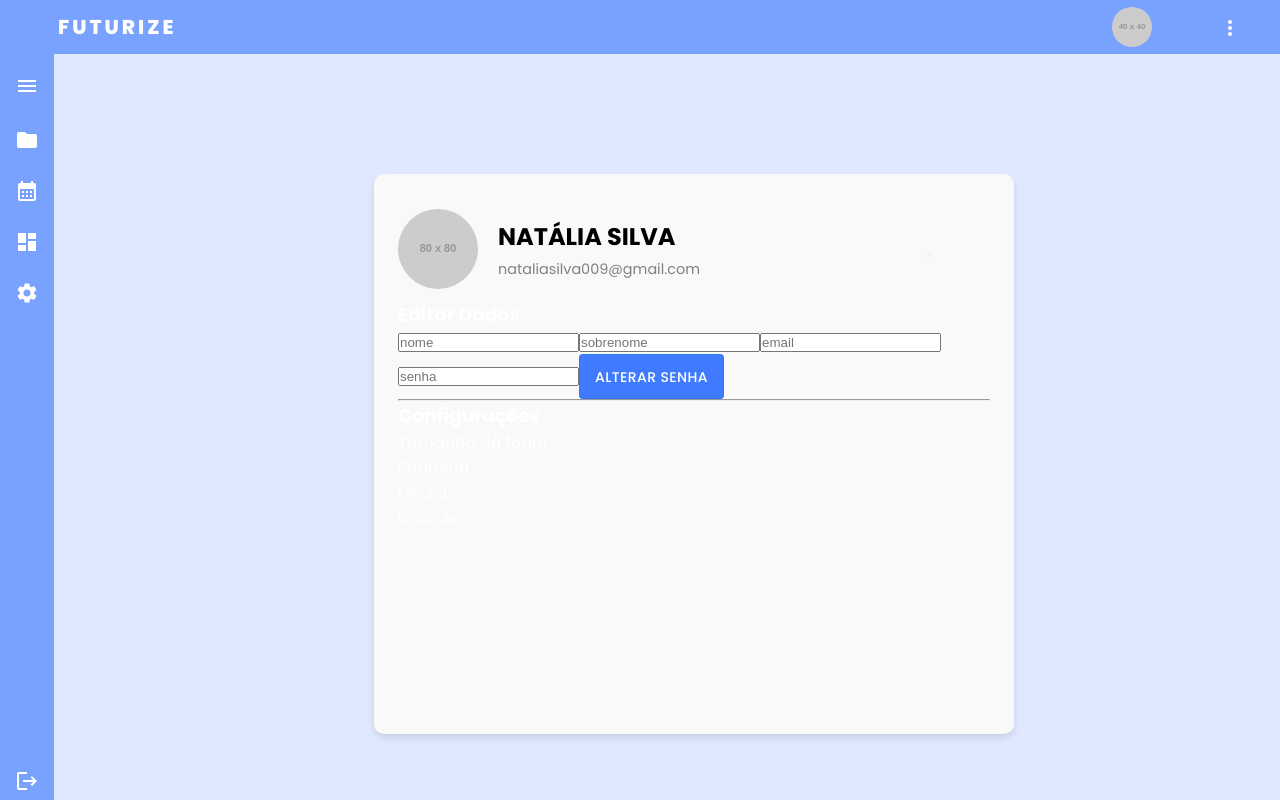
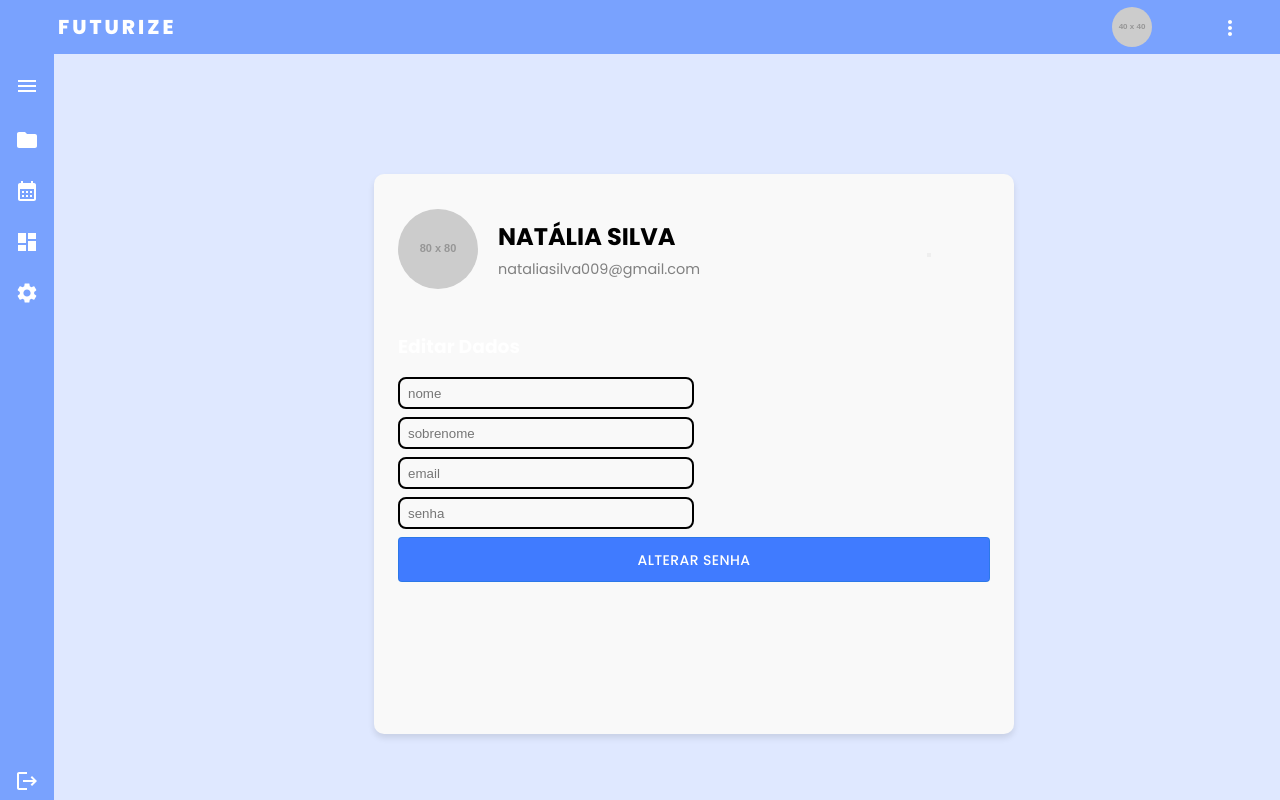
Before and after one commit to vitoriaGoncalves08/Futurize, a React (Vite) app in the folder futurize-frontend/: page /settings in a window 1280 px wide. Built offline with nearby package versions, Linux system fonts and the light colour scheme; sample sign-in values are in the browser's storage.

Commit message:
cansei de nome bonito

```diff
--- a/futurize-frontend/src/components/Settings/Settings.css
+++ b/futurize-frontend/src/components/Settings/Settings.css
@@ -59,6 +59,7 @@
 }
 
 /* #switch{
+
   position: relative;
   width: 64px;
   margin: 4px auto;
@@ -97,3 +98,25 @@ animation: slide-back 0.2s;
   -webkit-backdrop-filter: blur(4px);
   border-radius: 9999px;
 } */
+
+.edit-profile {
+  margin-top: 2rem;
+}
+
+.inputs-edit-profile {
+  display: flex;
+  flex-direction: column;
+  gap: .5rem;
+  margin-top: 1rem;
+}
+
+.style-inputs {
+  width: 50%;
+  height: 2rem;
+  padding: .5rem;
+  border: 2px solid #000000;
+  border-radius: 8px;
+  background: transparent;
+  color: #000000;
+
+}
--- a/futurize-frontend/src/components/Settings/Settings.jsx
+++ b/futurize-frontend/src/components/Settings/Settings.jsx
@@ -27,23 +27,12 @@ function Settings() {
         <div className="edit-profile">
           <h3>Editar Dados</h3>
           <div className="inputs-edit-profile">
-            <input type="text" placeholder="nome" />
-            <input type="text" placeholder="sobrenome" />
-            <input type="email" placeholder="email" />
-            <input type="password" placeholder="senha" />
+            <input className="style-inputs" type="text" placeholder="nome" />
+            <input className="style-inputs" type="text" placeholder="sobrenome" />
+            <input className="style-inputs" type="email" placeholder="email" />
+            <input className="style-inputs" type="password" placeholder="senha" />
             <Buttons>Alterar Senha</Buttons>
           </div>
-        </div>
-
-        <hr />
-
-        <div className="edit-font">
-          <h3>Configurações</h3>
-          <p>Tamanho da fonte</p>
-          <div className="slider"></div>
-          <p>Pequena</p>
-          <p>Média</p>
-          <p>Grande</p>
         </div>
       </div>
     </div>
```
